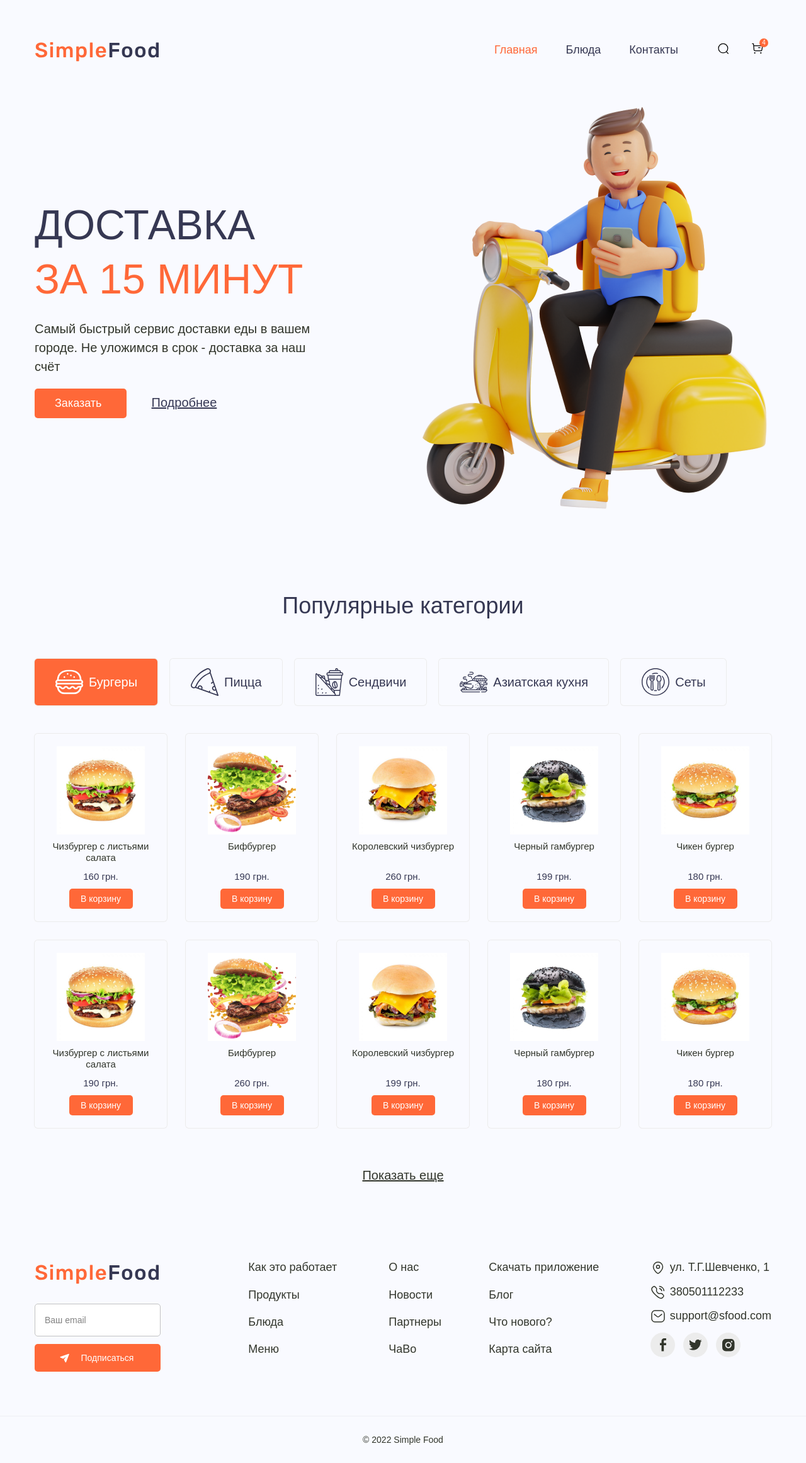
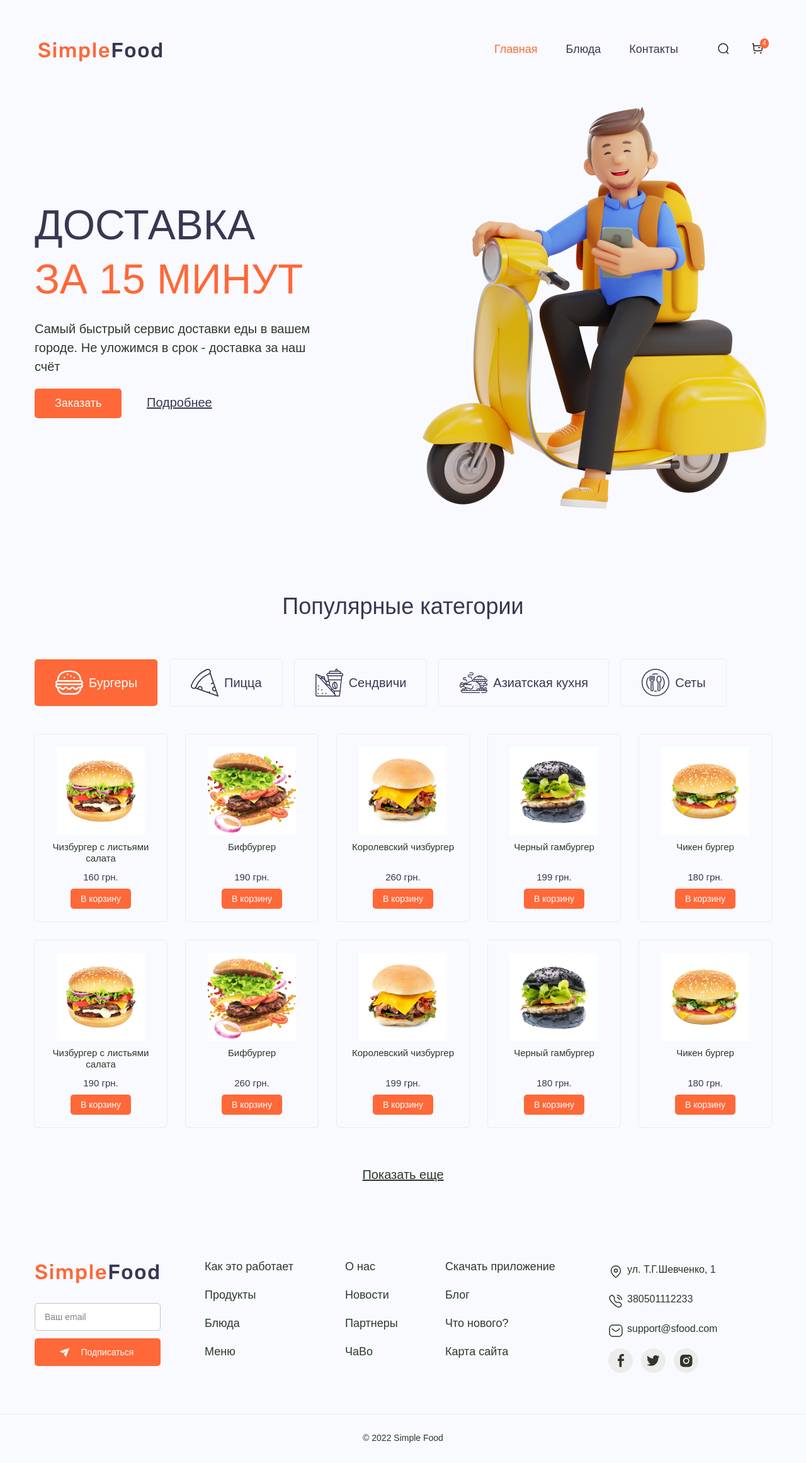
Before and after one commit to 10hokageee/simplefood, a website: page app/index.html in a window 1280 px wide. Shown: the whole page at 63% size. Drawn offline with nearby package versions, Linux system fonts and the light colour scheme; files that its build step writes are made by us from their sources; files whose address does not match are found by name.

Commit message:
fixed all

```diff
--- a/app/index.html
+++ b/app/index.html
@@ -31,7 +31,7 @@
     <header class="header">
       <div class="container">
           <nav class="header-menu">
-             <a class="logo" href="#">
+             <a class="logo header__logo" href="#">
             <img class="logo__img" src="images/logo.svg" alt="Логотип" />
           </a>
             <ul class="header-menu__list">
@@ -590,19 +590,18 @@
     <footer class="footer">
       <div class="container">
         <div class="footer-top">
-          <ul class="footer-top__items">
-            <li class="footer-top__item">
+          <div class="footer-top__inner">
+             <form class="form" action="#">
               <a class="logo footer__logo" href="#">
                 <img class="logo__img" src="images/logo.svg" alt="Логотип" />
               </a>
-              <form class="footer-top__form" action="#">
                 <input
-                  class="footer-top__form-input"
+                  class="form__input"
                   type="email"
                   placeholder="Ваш email"
                   required
                 />
-                <button class="footer-top__btn btn" type="submit">
+                <button class="form__btn btn" type="submit">
                   Подписаться
                   <svg
                     width="15"
@@ -618,43 +617,64 @@
                   </svg>
                 </button>
               </form>
-            </li>
 
             <ul class="footer-top__links">
+              <li class="footer-top__link-item">
+                <a class="footer-top__link animation" href="#">Как это работает</a>
+              </li>
+              <li class="footer-top__link-item">
+                <a class="footer-top__link animation" href="#">О нас</a>
+              </li>
+              <li class="footer-top__link-item">
+                <a class="footer-top__link animation" href="#">Скачать приложение</a>
+              </li>
+              <li class="footer-top__link-item">
+                <a class="footer-top__link animation" href="#">Продукты</a>
+              </li>
             <li class="footer-top__link-item">
-              <a class="footer-top__link animation" href="#">Как это работает</a>
-              <a class="footer-top__link animation" href="#">Продукты</a>
+              <a class="footer-top__link animation" href="#">Новости</a>
+            </li>
+            <li class="footer-top__link-item">
+              <a class="footer-top__link animation" href="#">Блог</a>
+            </li>
+            <li class="footer-top__link-item">
               <a class="footer-top__link animation" href="#">Блюда</a>
+            </li>
+            <li class="footer-top__link-item">
+              <a class="footer-top__link animation" href="#">Партнеры</a>
+            </li>
+            <li class="footer-top__link-item">
+              <a class="footer-top__link animation" href="#">Что нового?</a>
+            </li>
+            <li class="footer-top__link-item">
               <a class="footer-top__link animation" href="#">Меню</a>
             </li>
             <li class="footer-top__link-item">
-              <a class="footer-top__link animation" href="#">О нас</a>
-              <a class="footer-top__link animation" href="#">Новости</a>
-              <a class="footer-top__link animation" href="#">Партнеры</a>
               <a class="footer-top__link animation" href="#">ЧаВо</a>
             </li>
             <li class="footer-top__link-item">
-              <a class="footer-top__link animation" href="#">Скачать приложение</a>
-              <a class="footer-top__link animation" href="#">Блог</a>
-              <a class="footer-top__link animation" href="#">Что нового?</a>
-              <a class="footer-top__link animation" href="#">Карта сайта </a>
+              <a class="footer-top__link animation" href="#">Карта сайта</a>
             </li>
           </ul>
 
+            <div class="footer-top__contacts">
+             <ul class="addres">
+              <li class="addres__inf">
+                <a class="addres__contact addres__contact--adress" href="#">ул. Т.Г.Шевченко, 1</a>
+              </li>
+              <li class="addres__inf">
+                <a class="addres__contact addres__contact--phone" href="tel:380501112233">380501112233</a>
+              </li>
+              <li class="addres__inf">
+                <a class="addres__contact addres__contact--email" href="mailto:support@sfood.com">support@sfood.com</a>
+              </li>
+           </ul>
 
 
-            <li class="footer-top__item footer-top__contacts">
-              <a class="footer-top__addres" href="">ул. Т.Г.Шевченко, 1</a>
-              <a class="footer-top__phone" href="tel:380501112233"
-                >380501112233</a
-              >
-              <a class="footer-top__email" href="mailto:support@sfood.com"
-                >support@sfood.com</a
-              >
-              <ul class="footer-top__socials">
-                <li class="footer-top__socials-item">
+              <ul class="contacts-socials">
+                <li class="contacts-socials__item">
                   <a
-                    class="footer-top__socials-link footer-top__socials-link-facebook"
+                    class="contacts-socials__link"
                     href="#"
                   >
                     <svg
@@ -671,9 +691,9 @@
                     </svg>
                   </a>
                 </li>
-                <li class="footer-top__socials-item">
+                <li class="contacts-socials__item">
                   <a
-                    class="footer-top__socials-link footer-top__socials-link-twitter"
+                    class="contacts-socials__link"
                     href="#"
                   >
                     <svg
@@ -690,9 +710,9 @@
                     </svg>
                   </a>
                 </li>
-                <li class="footer-top__socials-item">
+                <li class="contacts-socials__item">
                   <a
-                    class="footer-top__socials-link footer-top__socials-link-inst"
+                    class="contacts-socials__link"
                     href="#"
                   >
                     <svg
@@ -710,8 +730,8 @@
                   </a>
                 </li>
               </ul>
-            </li>
-          </ul>
+            </div>
+          </div>
         </div>
       </div>
       <div class="footer-bottom">
--- a/app/scss/_global.scss
+++ b/app/scss/_global.scss
@@ -2,7 +2,6 @@ html,
 body {
   height: 100%;
 }
-
 
 
 body {
@@ -30,6 +29,8 @@ body {
 
 .animation {
   color: $darkBlue-900;
+  border-radius: 5px;
+  @extend %transition;
   &:hover {
     color: $orange-900;
     text-decoration: transparent;
@@ -61,8 +62,7 @@ body {
   border-radius: 5px;
   cursor: pointer;
   position: relative;
-  max-width: 200px;
-  width: 100%;
+  display: block;
   @extend %transition;
   &:hover {
     @extend %hover;
@@ -95,3 +95,20 @@ body {
   font-size: 36px;
   line-height: 1.3;
 }
+
+.logo {
+  transition: opacity 0.3s ease-in-out, box-shadow 0.3s ease-in-out;
+  border-radius: 5px;
+}
+
+.logo:focus {
+  @extend %focus;
+}
+
+.logo:hover {
+  opacity: 0.8;
+}
+
+.logo:active {
+  opacity: 0.5;
+}
--- a/app/scss/style.scss
+++ b/app/scss/style.scss
@@ -5,28 +5,9 @@
 @import "reset";
 @import "libs";
 
-
-
-.logo {
-  transition: opacity 0.3s ease-in-out, box-shadow 0.3s ease-in-out;
-  margin-right: auto;
-  border-radius: 5px;
-}
-
-.logo:focus {
-  @extend %focus;
-}
-
-.logo:hover {
-  opacity: 0.8;
-}
-
-.logo:active {
-  opacity: 0.5;
-}
-
 .header__logo {
-  margin-left: 10px;
+  margin-left: 5px;
+  margin-right: auto
 }
 
 .header-menu {
@@ -34,33 +15,27 @@
   justify-content: space-between;
   align-items: center;
   padding: 57px 0 58px 0;
+
   &__list {
     display: flex;
     justify-content: space-between;
     margin-right: 50px;
   }
 
-   &__list-item{
+  &__list-item {
     font-size: 18px;
-      line-height: 21px;
-      transition: color 0.3s ease-in-out;
+    line-height: 1.3;
     &:not(:last-child) {
       margin-right: 45px;
     }
   }
-    &__list-link {
-      font-size: 18px;
-      line-height: 21px;
-      transition: box-shadow 0.3s ease-in-out, color 0.3s ease-in-out;
-      border-radius: 5px;
 }
-}
-
 
 .user-nav {
   display: flex;
+
   &__link {
-  &:not(:last-child){
+    &:not(:last-child) {
       margin-right: 10px;
     }
   }
@@ -71,213 +46,52 @@
     position: relative;
     border-radius: 5px;
     @extend %transition;
+
     &:hover {
-    background-color: #ff7a50;
+      background-color: $orange-900;
+
       path,
       ellipse {
         stroke: #fff;
       }
+
       &:hover .user-nav__num {
         background-color: #fff;
-      color: #ff7a50;
+        color: $orange-900;
       }
     }
+
     &:focus {
       @extend %focus;
     }
+
     &:active {
-     background-color: #FFF2ED;
+      background-color: #fff2ed;
       box-shadow: none;
     }
   }
+
   &__num {
     position: absolute;
-  width: 14px;
-  height: 14px;
-  text-align: center;
-  line-height: 14px;
+    padding: 4px;
+    line-height: 0.75;
     background-color: $orange-900;
     border-radius: 50%;
-  font-size: 12px;
     color: #fff;
-  right: 5px;
     top: 4px;
     font-size: 10px;
-}
-}
-
-
-
-.footer__logo {
-  display: inline-block;
-  margin-bottom: 30px;
-  width: 200px;
-}
-.footer-top {
-  padding: 120px 0 70px 0;
-  &__items {
-    display: flex;
-    justify-content: space-between;
-    font-size: 18px;
-    line-height: 1.3;
-  }
-  &__inner {
-    font-family: "Rubik-Regular", sans-serif;
-    font-size: 18px;
-    line-height: 1.3;
-    font-weight: 400;
-  }
-  &__links {
-    display: grid;
-    grid-template-columns: 153px 89px 187px;
-    grid-gap: 70px;
-    & a {
-      display: block;
-    }
-  }
-  &__item a {
-    display: block;
-  }
-  &__link {
-    color: $dark;
-    &:not(:last-child){
-      margin-bottom: 20px;
-    }
-
-  }
-
-
-  &__form {
-    max-width: 200px;
-    width: 100%;
-    margin-right: 70px;
-  }
-  &__form-input {
-    max-width: 200px;
-    border: 1px solid #c2c2c2;
-    border-radius: 5px;
-    padding: 13px 15px;
-    margin-bottom: 12px;
-    @extend %transition;
-    &::placeholder {
-      font-size: 14px;
-      line-height: 1.3;
-      opacity: 0.9;
-      font-family: inherit;
-    }
-    &:focus {
-      @extend %focus;
-    }
-    &:hover.footer-top__form-input::placeholder {
-      color: $darkBlue-900;
-    }
-  }
-  &__btn {
-    @extend %transition;
-    & svg {
-      position: absolute;
-      top: 15px;
-      left: 40px;
-    }
-    &:hover,
-    &:focus {
-      @extend %hover;
-    }
-    &:hover path,
-    &:focus path {
-      fill: $orange-900;
-    }
-  }
-  &__contacts a:not(:last-child) {
-    margin-bottom: 15px;
-  }
-  &__addres,
-  &__phone,
-  &__email {
-    position: relative;
-    padding-left: 31px;
-    &::after {
-      content: "";
-      background-repeat: no-repeat;
-      background-position: center;
-      position: absolute;
-      left: 0;
-      top: 0;
-      width: 24px;
-      height: 24px;
-    }
-  }
-  &__addres {
-    &::after {
-      background-image: url("../images/icons/icon-location.svg");
-    }
-  }
-  &__phone {
-    &::after {
-      background-image: url("../images/icons/icon-call.svg");
-    }
-  }
-
-  &__email {
-    &::after {
-      background-image: url("../images/icons/icon-message.svg");
-    }
-  }
-  &__socials {
-    display: flex;
-    align-items: center;
-  }
-  &__socials-item:not(:last-child) {
-    margin-right: 13px;
-  }
-  &__socials-link-facebook,
-  &__socials-link-twitter,
-  &__socials-link-inst {
-    background-color: $icon-bg;
-    border-radius: 50%;
-    width: 39px;
-    height: 39px;
-    @extend %transition;
-    &:hover {
-      background-color: #ff7a50;
-    }
-    &:hover.footer-top__socials-link path {
-      fill: #fff;
-    }
-    &:focus {
-      @extend %focus;
-      border-radius: 50%;
-    }
-  }
-  &__socials-link-facebook {
-    padding: 9px 15px;
-  }
-  &__socials-link-twitter {
-    padding: 11px 9px;
-  }
-  &__socials-link-inst {
-    padding: 10px;
-  }
-}
-
-.footer-bottom {
-  text-align: center;
-  border-top: 1px solid rgba($color: #C2C2C2, $alpha: 0.2);
-
-  &__copyright {
-    padding: 30px 0;
-    font-size: 14px;
-    line-height: 1;
+    left: 26px;
   }
 }
 
 .preview {
   &__inner {
-    padding: 156px 0 265px 0;
+    padding: 156px 0 156px 0;
     background-repeat: no-repeat;
     background-position: right;
-    height: 660px;
+    background-size: 560px 660px;
   }
+
   &__title {
     font-size: 66px;
     color: $darkBlue-900;
@@ -287,18 +101,20 @@
     text-transform: uppercase;
     max-width: 450px;
     width: 100%;
+
     & span {
       color: $orange-900;
     }
   }
+
   &__text {
     max-width: 460px;
     width: 100%;
     margin-bottom: 20px;
   }
+
   &__button {
     padding: 12px 32px;
-    max-width: 146px;
     margin-right: 34px;
     @extend %rubik-regular;
     font-size: 18px;
@@ -315,6 +131,7 @@
 .features {
   padding-top: 120px;
   text-align: center;
+
   &__title {
     margin-bottom: 60px;
   }
@@ -323,50 +140,59 @@
 .features-filter {
   display: flex;
   margin-bottom: 45px;
+
   &__list {
-    position: relative;
-  }
-  &__list:not(:last-child) {
+    &:not(:last-child) {
       margin-right: 20px;
     }
+  }
+
   &__btn {
+    position: relative;
     padding: 22px 32px 22px 86px;
     @extend %rubik-regular;
     box-shadow: 0px 0px 0px 1px #ececec;
     border-radius: 5px;
     @extend %transition;
     color: $darkBlue-900;
+
     & svg {
       left: 33px;
       top: 50%;
       position: absolute;
       transform: translateY(-50%);
     }
+
     path {
       fill: $darkBlue-900;
     }
+
     &:focus {
       @extend %focus;
       color: $darkBlue-900;
     }
+
     &:focus path {
       fill: $darkBlue-900;
     }
+
     &:hover {
       @extend %hover;
     }
+
     &:hover path {
       fill: $orange-900;
     }
   }
-}
-
   .mixitup-control-active {
     background-color: $orange-900;
     color: #fff;
+
     & path {
       fill: #fff;
     }
+  }
+
 }
 
 .features-list__items {
@@ -375,20 +201,20 @@
   gap: 30px;
   margin-bottom: 60px;
 }
+
 .features-list__item {
   display: flex;
   flex-direction: column;
   justify-content: space-between;
-  box-shadow: 0px 0px 0px 1px #ececec;
+  box-shadow: 0 0 0 1px $icon-bg;
   border-radius: 5px;
   @extend %transition;
   padding: 20px 15px 20px 15px;
   &:hover {
-    box-shadow: 0px 0px 0px 2px rgba(255, 104, 56, 0.7);
+    box-shadow: 0 0 0 2px rgba(255, 104, 56, 0.7);
     border-radius: 5px;
   }
-}
-.features-list__item span {
+  & span {
     color: $darkBlue-900;
     font-size: 15px;
     line-height: 1.4;
@@ -396,45 +222,237 @@
     margin-bottom: 8px;
     display: block;
   }
-
+}
 
 .product-card {
   &__img {
     margin: 0 auto;
     margin-bottom: 10px;
   }
+
   &__subtitle {
     font-size: 15px;
     line-height: 18px;
     @extend %rubik-regular;
     margin-bottom: 28px;
   }
+
   &__btn {
     padding: 7px 16px;
-  max-width: 101px;
-  width: 100%;
     @extend %rubik-regular;
     margin: 0 auto;
   }
 }
 
-
-
-.product-card__subtitle--marginbottom  {
+.product-card__subtitle--marginbottom {
   margin-bottom: 10px;
 }
-
-
 
 .features__link {
   @extend %transition;
   text-decoration: underline;
   border-radius: 5px;
   border: 5px transparent;
+
   &:focus {
     text-decoration: underline;
   }
+
   &:active {
     text-decoration: none;
   }
 }
+
+
+
+
+
+
+
+
+
+.footer__logo {
+  display: inline-block;
+  margin-bottom: 30px;
+  width: 200px;
+}
+
+.footer-top {
+  padding: 120px 0 65px 0;
+
+  &__inner {
+    display: grid;
+    grid-template-columns: 200px 571px 195px;
+    gap: 70px;
+    font-size: 18px;
+    line-height: 1.3;
+  }
+
+  &__inner {
+    font-family: "Rubik-Regular", sans-serif;
+    font-size: 18px;
+    line-height: 1.3;
+    font-weight: 400;
+  }
+
+  &__links {
+    display: grid;
+    grid-template-columns: 153px 89px 187px;
+    column-gap: 70px;
+  }
+
+  &__link {
+    color: $dark;
+
+    &:not(:last-child) {
+      margin-bottom: 20px;
+    }
+  }
+}
+
+.form {
+  display: flex;
+  flex-direction: column;
+
+  &__input {
+    max-width: 200px;
+    border: 1px solid #c2c2c2;
+    border-radius: 5px;
+    padding: 9px 15px;
+    margin-bottom: 12px;
+    @extend %transition;
+
+    &::placeholder {
+      font-size: 14px;
+      line-height: 1.3;
+      opacity: 0.9;
+      @extend %rubik-regular;
+    }
+
+    &:focus {
+      @extend %focus;
+    }
+
+    &:hover.form__input::placeholder {
+      color: $darkBlue-900;
+    }
+  }
+
+  &__btn {
+    @extend %transition;
+
+    & svg {
+      position: absolute;
+      top: 15px;
+      left: 40px;
+    }
+
+    &:hover,
+    &:focus {
+      @extend %hover;
+    }
+
+    &:hover path,
+    &:focus path {
+      fill: $orange-900;
+    }
+  }
+}
+
+.addres {
+  @extend %rubik-regular;
+  font-size: 16px;
+  line-height: 2;
+
+  &__inf {
+    display: block;
+    margin-bottom: 15px;
+  }
+
+  &__contact {
+    position: relative;
+    padding-left: 30px;
+
+    &::after {
+      content: "";
+      background-repeat: no-repeat;
+      background-position: center;
+      position: absolute;
+      width: 24px;
+      height: 24px;
+      left: 0;
+      bottom: 0;
+      top: 0;
+    }
+
+    &--adress {
+      &::after {
+        background-image: url("../images/icons/icon-location.svg");
+      }
+    }
+
+    &--phone {
+      &::after {
+        background-image: url("../images/icons/icon-call.svg");
+      }
+    }
+
+    &--email {
+      &::after {
+        background-image: url("../images/icons/icon-message.svg");
+      }
+    }
+  }
+}
+
+.contacts-socials {
+  display: flex;
+  align-items: center;
+
+  &__item {
+    &:not(:last-child) {
+      margin-right: 13px;
+    }
+  }
+
+  &__link {
+    background-color: $icon-bg;
+    border-radius: 50%;
+    width: 39px;
+    height: 39px;
+    @extend %transition;
+    display: flex;
+    justify-content: center;
+    align-items: center;
+    border-radius: 50%;
+
+    &:hover {
+      background-color: #ff7a50;
+    }
+
+    &:hover.contacts-socials__link path {
+      fill: #fff;
+    }
+
+    &:focus {
+      @extend %focus;
+      border-radius: 50%;
+    }
+  }
+}
+
+.footer-bottom {
+  text-align: center;
+  border-top: 1px solid rgba($color: #c2c2c2, $alpha: 0.2);
+
+  &__copyright {
+    padding: 30px 0;
+    font-size: 14px;
+    line-height: 1;
+  }
+}
+
+
+.icon {
+  fill: red;
+}
--- a/package.json
+++ b/package.json
@@ -13,10 +13,13 @@
     "del": "^6.1.1",
     "gulp": "^4.0.2",
     "gulp-autoprefixer": "^8.0.0",
+    "gulp-cheerio": "^1.0.0",
     "gulp-concat": "^2.6.1",
     "gulp-imagemin": "^7.1.0",
     "gulp-real-favicon": "^0.3.2",
+    "gulp-replace": "^1.1.4",
     "gulp-sass": "^5.1.0",
+    "gulp-svg-sprite": "^2.0.3",
     "gulp-uglify": "^3.0.2",
     "jquery": "^3.7.0",
     "mixitup": "^3.3.1",
```
Also changed, not shown: gulpfile.js (+30 -1 lines). Lines whose indentation alone changed are shown as unchanged.
